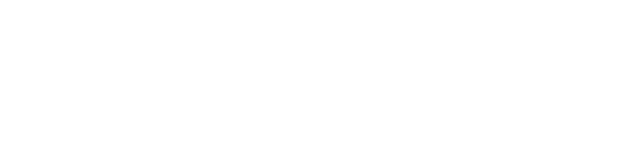
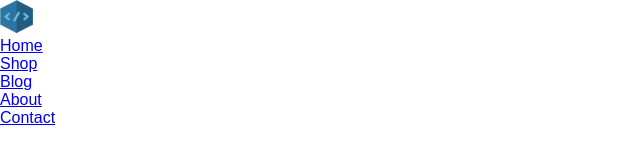
Before and after one commit to johnkk1316/E-Commerce, a plain HTML site: page index.html in a window 1280 px wide. Shown: the whole page, without its empty margins (0-640 px from the left). Drawn offline with Linux system fonts and the light colour scheme.

Commit message:
Completed the navbar section

```diff
--- a/index.html
+++ b/index.html
@@ -4,11 +4,37 @@
     <meta charset="UTF-8">
     <meta http-equiv="X-UA-Compatible" content="IE=edge">
     <meta name="viewport" content="width=device-width, initial-scale=1.0">
+
+    <!--=============== FAVICON ===============-->
+    <link rel="shortcut icon" href="img/favicon.png" type="image/x-icon">
+
+    <!--=============== Title ===============-->
     <title>KarasCo</title>
+
+    <!--=============== FONT AWSOME CDN LINK ===============-->
+    <link rel="stylesheet" href="https://pro.fontawesome.com/releases/v5.15.4/css/all.css" />
+
+    <!--=============== CSS LINK ===============-->
     <link rel="stylesheet" href="style.css">
 </head>
 <body>
 
+        <section id="header">
+            <a href="#"><img src="img/favicon.png" class="logo" alt=""></a>
+
+            <div>
+                <ul id="navbar">
+                    <li><a class="active" href="index.html">Home</a></li>
+                    <li><a href="shop.html">Shop</a></li>
+                    <li><a href="blog.html">Blog</a></li>
+                    <li><a href="about.html">About</a></li>
+                    <li><a href="contact.html">Contact</a></li>
+                    <li><a href="cart.html"></a><i class="far fa-shopping-bag"></i></li>
+
+                </ul>
+            </div>
+
+        </section>
 
     <script src="script.js"></script>
 </body>
```
